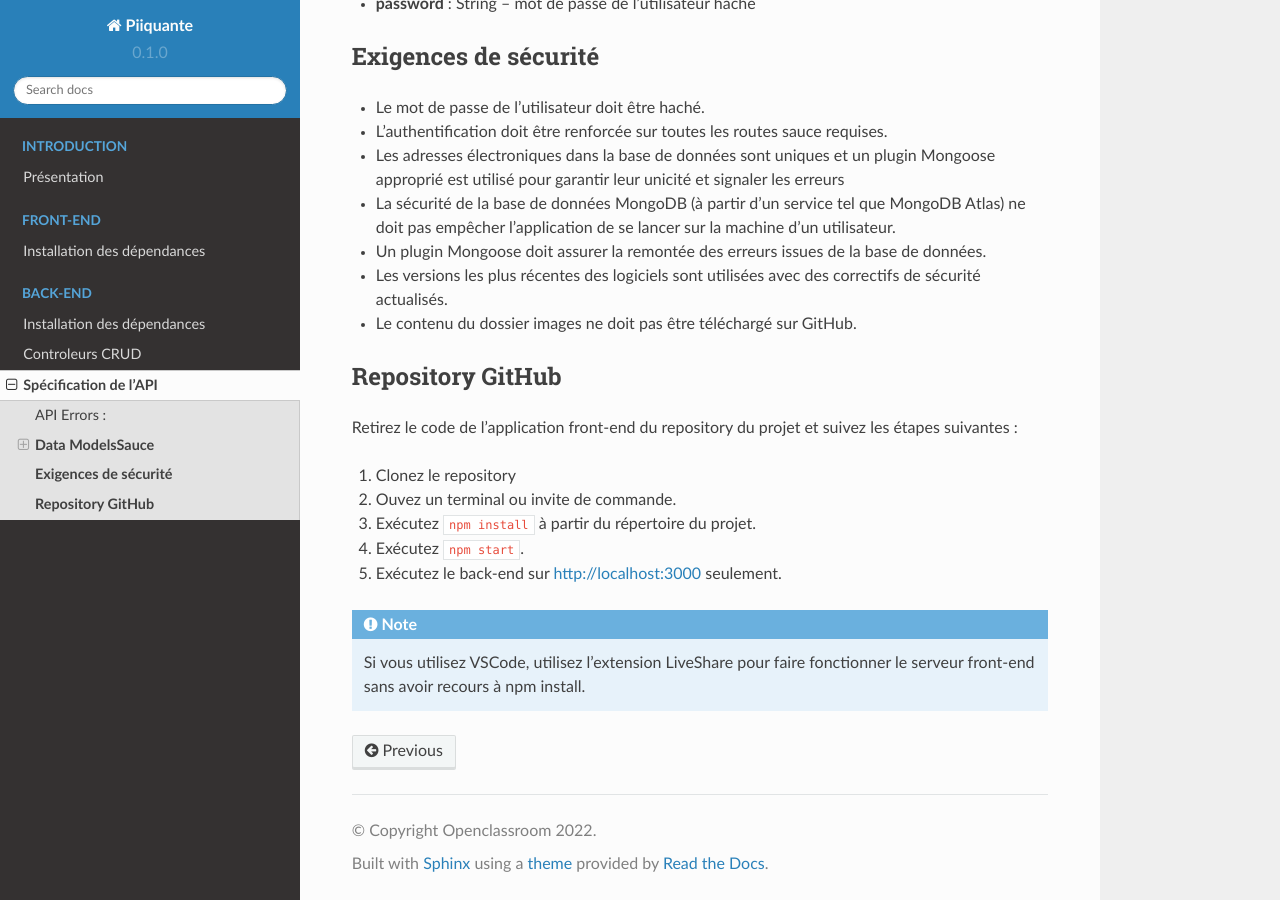
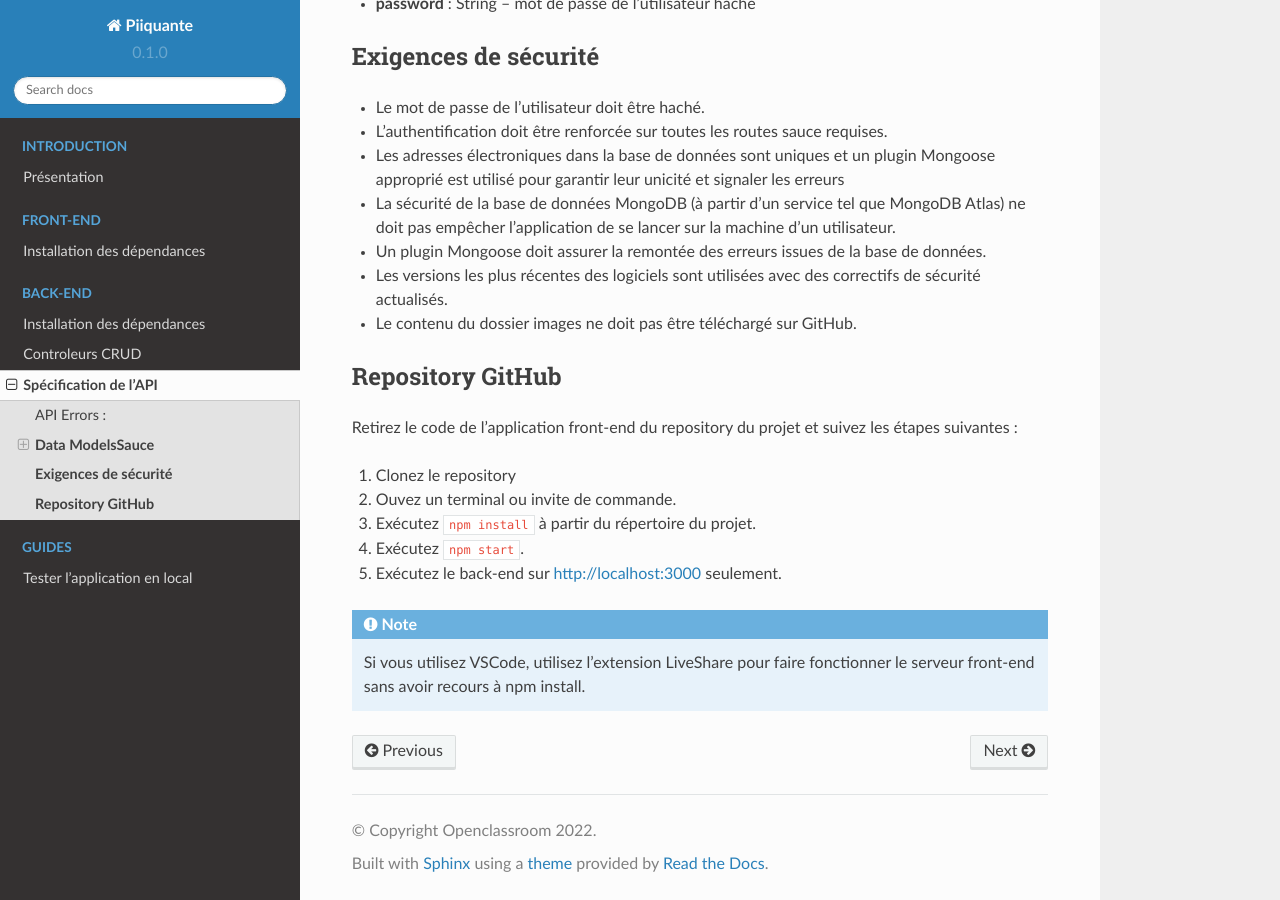
Before and after one commit to anthony-mini/Mini_Anthony_6_05-08-2022, a Sphinx documentation site: the page built from docs/source/specification.rst, in a window 1280 px wide and 900 px high, scrolled down 1281 px. Built offline with Sphinx 7.4.7 and the Read the Docs theme 2.0.0, drawn with Linux system fonts in a browser that asks for light colours; pages that are not in the unit, such as notebooks, are missing from menus.

Commit message:
Docs :bug:

```diff
--- a/docs/source/index.rst
+++ b/docs/source/index.rst
@@ -42,4 +42,4 @@ Contents
    :maxdepth: 1
    :caption: Guides
 
-   Test
+   test
```
